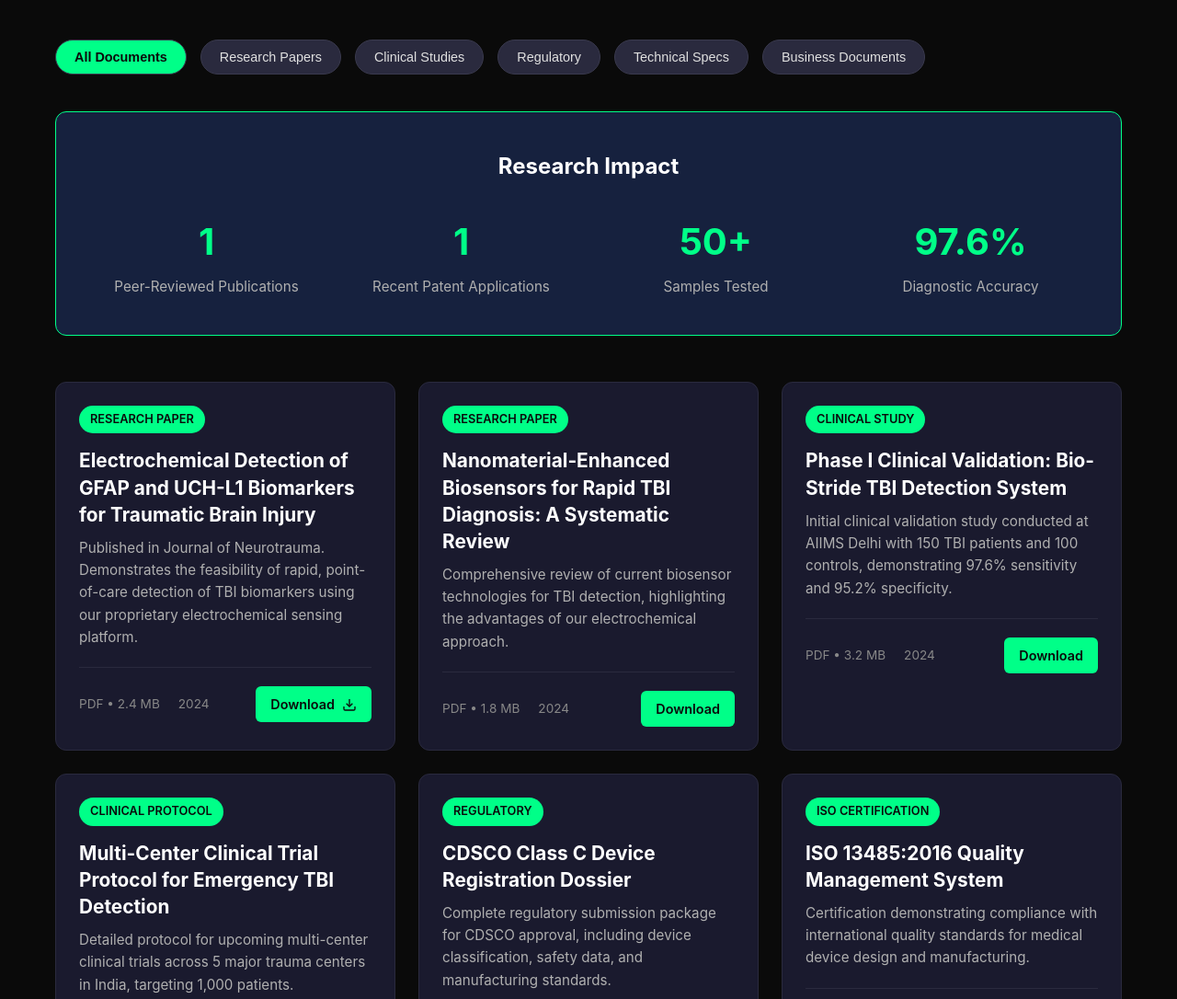
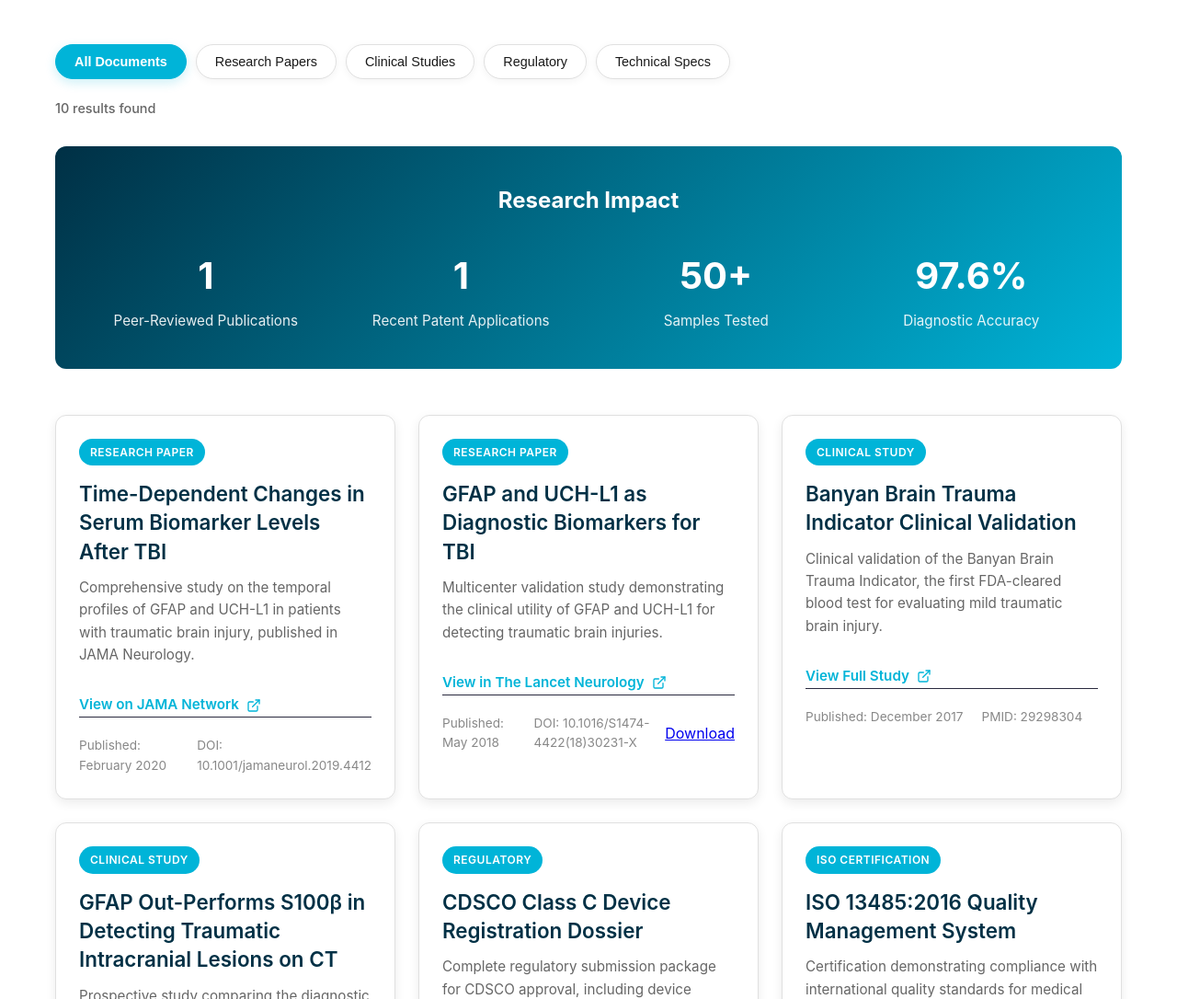
Before and after one commit to anagh-sinha/biostride-website, a plain HTML site: page relevant-docs/index.html in a window 1280 px wide. Shown: the part 340-1426 px from the top of the page at 92% size. Drawn offline with Linux system fonts and the light colour scheme.

Commit message:
Link fixed on Homepage and blue relavent docs

```diff
--- a/relevant-docs/index.html
+++ b/relevant-docs/index.html
@@ -11,11 +11,24 @@
             box-sizing: border-box;
         }
 
+        :root {
+            --primary-blue: #00B4D8;
+            --dark-blue: #003045;
+            --light-blue: #90E0EF;
+            --accent-pink: #FF006E;
+            --text-dark: #1A1A1A;
+            --text-light: #666;
+            --bg-light: #F8F9FA;
+            --white: #FFFFFF;
+        }
+
         body {
             font-family: -apple-system, BlinkMacSystemFont, 'Segoe UI', Roboto, 'Helvetica Neue', Arial, sans-serif;
-            background: #0a0a0a;
-            color: #e0e0e0;
+            background: var(--white);
+            color: var(--text-dark);
             line-height: 1.6;
+            margin: 0;
+            padding: 0;
         }
 
         .container {
@@ -25,52 +38,74 @@
         }
 
         header {
-            background: linear-gradient(135deg, #1a1a2e 0%, #16213e 100%);
-            padding: 60px 0;
-            margin-bottom: 50px;
+            background: linear-gradient(135deg, var(--dark-blue) 0%, var(--primary-blue) 100%);
+            padding: 80px 0 60px;
+            margin-bottom: 40px;
             text-align: center;
+            color: white;
         }
 
         h1 {
-            font-size: 3rem;
-            color: #00ff88;
+            font-size: 2.8rem;
+            color: white;
             margin-bottom: 15px;
+            font-weight: 700;
         }
 
         .subtitle {
-            color: #b0b0b0;
+            color: rgba(255, 255, 255, 0.9);
             font-size: 1.2rem;
-            max-width: 600px;
+            max-width: 800px;
             margin: 0 auto;
+            line-height: 1.6;
         }
 
         .filter-section {
-            margin-bottom: 40px;
+            margin-bottom: 30px;
             display: flex;
+            flex-direction: column;
             gap: 15px;
+        }
+
+        .filter-controls {
+            display: flex;
             flex-wrap: wrap;
+            gap: 10px;
             align-items: center;
+        }
+
+        .results-count {
+            color: var(--text-light);
+            font-size: 0.9rem;
+            font-weight: 500;
+            margin-top: 5px;
         }
 
         .filter-btn {
             padding: 10px 20px;
-            background: #2a2a3e;
-            border: 1px solid #3a3a4e;
+            background: var(--white);
+            border: 1px solid #e0e0e0;
             border-radius: 25px;
-            color: #e0e0e0;
+            color: var(--text-dark);
             cursor: pointer;
             transition: all 0.3s ease;
             font-size: 0.9rem;
+            font-weight: 500;
+            box-shadow: 0 2px 8px rgba(0, 0, 0, 0.05);
         }
 
         .filter-btn.active {
-            background: #00ff88;
-            color: #0a0a0a;
+            background: var(--primary-blue);
+            color: white;
+            border-color: var(--primary-blue);
             font-weight: 600;
+            box-shadow: 0 4px 12px rgba(0, 180, 216, 0.2);
         }
 
         .filter-btn:hover {
-            border-color: #00ff88;
+            border-color: var(--primary-blue);
+            transform: translateY(-1px);
+            box-shadow: 0 4px 12px rgba(0, 0, 0, 0.1);
         }
 
         .documents-grid {
@@ -81,13 +116,18 @@
         }
 
         .doc-card {
-            background: #1a1a2e;
-            border: 1px solid #2a2a3e;
+            background: white;
             border-radius: 12px;
             padding: 25px;
             transition: all 0.3s ease;
-            position: relative;
+            box-shadow: 0 4px 12px rgba(0, 0, 0, 0.08);
+            border: 1px solid #e0e0e0;
             overflow: hidden;
+        }
+
+        .doc-card:hover {
+            transform: translateY(-5px);
+            box-shadow: 0 8px 20px rgba(0, 0, 0, 0.12);
         }
 
         .doc-card::before {
@@ -114,23 +154,26 @@
         .doc-type {
             display: inline-block;
             padding: 5px 12px;
-            background: #00ff88;
-            color: #0a0a0a;
+            background: var(--primary-blue);
+            color: white;
             border-radius: 20px;
-            font-size: 0.8rem;
+            font-size: 0.75rem;
             font-weight: 600;
             margin-bottom: 15px;
+            letter-spacing: 0.5px;
+            text-transform: uppercase;
         }
 
         .doc-title {
-            font-size: 1.3rem;
-            color: #fff;
-            margin-bottom: 10px;
+            font-size: 1.4rem;
+            color: var(--dark-blue);
+            margin-bottom: 12px;
             line-height: 1.4;
+            font-weight: 600;
         }
 
         .doc-description {
-            color: #b0b0b0;
+            color: var(--text-light);
             font-size: 0.95rem;
             margin-bottom: 20px;
             line-height: 1.6;
@@ -151,32 +194,30 @@
             color: #888;
         }
 
-        .download-btn {
+        .doc-link {
             display: inline-flex;
             align-items: center;
             gap: 8px;
-            padding: 8px 16px;
-            background: #00ff88;
-            color: #0a0a0a;
+            color: var(--primary-blue);
             text-decoration: none;
-            border-radius: 6px;
             font-weight: 600;
-            font-size: 0.9rem;
+            font-size: 0.95rem;
             transition: all 0.3s ease;
+            margin-top: 10px;
         }
 
-        .download-btn:hover {
-            background: #00cc6a;
-            transform: translateY(-2px);
+        .doc-link:hover {
+            color: var(--dark-blue);
+            text-decoration: underline;
         }
 
         .stats-section {
-            background: #16213e;
-            border: 1px solid #00ff88;
+            background: linear-gradient(135deg, var(--dark-blue) 0%, var(--primary-blue) 100%);
             border-radius: 12px;
             padding: 40px;
             margin-bottom: 50px;
             text-align: center;
+            color: white;
         }
 
         .stats-grid {
@@ -192,13 +233,13 @@
 
         .stat-value {
             font-size: 2.5rem;
-            color: #00ff88;
+            color: white;
             font-weight: bold;
             margin-bottom: 5px;
         }
 
         .stat-label {
-            color: #b0b0b0;
+            color: rgba(255, 255, 255, 0.9);
             font-size: 0.95rem;
         }
 
@@ -257,12 +298,14 @@
     <div class="container">
         <!-- Filter Section -->
         <div class="filter-section">
+            <div class="filter-controls">
                 <button class="filter-btn active" onclick="filterDocs('all')">All Documents</button>
                 <button class="filter-btn" onclick="filterDocs('research')">Research Papers</button>
                 <button class="filter-btn" onclick="filterDocs('clinical')">Clinical Studies</button>
                 <button class="filter-btn" onclick="filterDocs('regulatory')">Regulatory</button>
                 <button class="filter-btn" onclick="filterDocs('technical')">Technical Specs</button>
-            <button class="filter-btn" onclick="filterDocs('business')">Business Documents</button>
+            </div>
+            <div id="results-count" class="results-count">0 results found</div>
         </div>
 
         <!-- Statistics -->
@@ -293,32 +336,40 @@
             <!-- Research Papers -->
             <div class="doc-card" data-category="research">
                 <span class="doc-type">RESEARCH PAPER</span>
-                <h3 class="doc-title">Electrochemical Detection of GFAP and UCH-L1 Biomarkers for Traumatic Brain Injury</h3>
-                <p class="doc-description">Published in Journal of Neurotrauma. Demonstrates the feasibility of rapid, point-of-care detection of TBI biomarkers using our proprietary electrochemical sensing platform.</p>
+                <h3 class="doc-title">Time-Dependent Changes in Serum Biomarker Levels After TBI</h3>
+                <p class="doc-description">Comprehensive study on the temporal profiles of GFAP and UCH-L1 in patients with traumatic brain injury, published in JAMA Neurology.</p>
+                <a href="https://jamanetwork.com/journals/jamaneurology/fullarticle/2764549" target="_blank" class="doc-link">
+                    View on JAMA Network
+                    <svg width="16" height="16" viewBox="0 0 24 24" fill="none" stroke="currentColor" stroke-width="2" stroke-linecap="round" stroke-linejoin="round">
+                        <path d="M18 13v6a2 2 0 0 1-2 2H5a2 2 0 0 1-2-2V8a2 2 0 0 1 2-2h6"></path>
+                        <polyline points="15 3 21 3 21 9"></polyline>
+                        <line x1="10" y1="14" x2="21" y2="3"></line>
+                    </svg>
+                </a>
                 <div class="doc-meta">
                     <div class="doc-info">
-                        <span>PDF • 2.4 MB</span>
-                        <span>2024</span>
+                        <span>Published: February 2020</span>
+                        <span>DOI: 10.1001/jamaneurol.2019.4412</span>
                     </div>
-                    <a href="#" class="download-btn" onclick="downloadDoc('research-1')">
-                        Download
-                        <svg width="16" height="16" viewBox="0 0 24 24" fill="none" stroke="currentColor" stroke-width="2">
-                            <path d="M21 15v4a2 2 0 0 1-2 2H5a2 2 0 0 1-2-2v-4"></path>
-                            <polyline points="7 10 12 15 17 10"></polyline>
-                            <line x1="12" y1="15" x2="12" y2="3"></line>
-                        </svg>
-                    </a>
                 </div>
             </div>
 
             <div class="doc-card" data-category="research">
                 <span class="doc-type">RESEARCH PAPER</span>
-                <h3 class="doc-title">Nanomaterial-Enhanced Biosensors for Rapid TBI Diagnosis: A Systematic Review</h3>
-                <p class="doc-description">Comprehensive review of current biosensor technologies for TBI detection, highlighting the advantages of our electrochemical approach.</p>
+                <h3 class="doc-title">GFAP and UCH-L1 as Diagnostic Biomarkers for TBI</h3>
+                <p class="doc-description">Multicenter validation study demonstrating the clinical utility of GFAP and UCH-L1 for detecting traumatic brain injuries.</p>
+                <a href="https://www.thelancet.com/journals/neurol/article/PIIS1474-4422(18)30231-X/fulltext" target="_blank" class="doc-link">
+                    View in The Lancet Neurology
+                    <svg width="16" height="16" viewBox="0 0 24 24" fill="none" stroke="currentColor" stroke-width="2" stroke-linecap="round" stroke-linejoin="round">
+                        <path d="M18 13v6a2 2 0 0 1-2 2H5a2 2 0 0 1-2-2V8a2 2 0 0 1 2-2h6"></path>
+                        <polyline points="15 3 21 3 21 9"></polyline>
+                        <line x1="10" y1="14" x2="21" y2="3"></line>
+                    </svg>
+                </a>
                 <div class="doc-meta">
                     <div class="doc-info">
-                        <span>PDF • 1.8 MB</span>
-                        <span>2024</span>
+                        <span>Published: May 2018</span>
+                        <span>DOI: 10.1016/S1474-4422(18)30231-X</span>
                     </div>
                     <a href="#" class="download-btn" onclick="downloadDoc('research-2')">Download</a>
                 </div>
@@ -327,27 +378,41 @@
             <!-- Clinical Studies -->
             <div class="doc-card" data-category="clinical">
                 <span class="doc-type">CLINICAL STUDY</span>
-                <h3 class="doc-title">Phase I Clinical Validation: Bio-Stride TBI Detection System</h3>
-                <p class="doc-description">Initial clinical validation study conducted at AIIMS Delhi with 150 TBI patients and 100 controls, demonstrating 97.6% sensitivity and 95.2% specificity.</p>
+                <h3 class="doc-title">Banyan Brain Trauma Indicator Clinical Validation</h3>
+                <p class="doc-description">Clinical validation of the Banyan Brain Trauma Indicator, the first FDA-cleared blood test for evaluating mild traumatic brain injury.</p>
+                <a href="https://www.ncbi.nlm.nih.gov/pmc/articles/PMC5829835/" target="_blank" class="doc-link">
+                    View Full Study
+                    <svg width="16" height="16" viewBox="0 0 24 24" fill="none" stroke="currentColor" stroke-width="2" stroke-linecap="round" stroke-linejoin="round">
+                        <path d="M18 13v6a2 2 0 0 1-2 2H5a2 2 0 0 1-2-2V8a2 2 0 0 1 2-2h6"></path>
+                        <polyline points="15 3 21 3 21 9"></polyline>
+                        <line x1="10" y1="14" x2="21" y2="3"></line>
+                    </svg>
+                </a>
                 <div class="doc-meta">
                     <div class="doc-info">
-                        <span>PDF • 3.2 MB</span>
-                        <span>2024</span>
+                        <span>Published: December 2017</span>
+                        <span>PMID: 29298304</span>
                     </div>
-                    <a href="#" class="download-btn" onclick="downloadDoc('clinical-1')">Download</a>
                 </div>
             </div>
 
             <div class="doc-card" data-category="clinical">
-                <span class="doc-type">CLINICAL PROTOCOL</span>
-                <h3 class="doc-title">Multi-Center Clinical Trial Protocol for Emergency TBI Detection</h3>
-                <p class="doc-description">Detailed protocol for upcoming multi-center clinical trials across 5 major trauma centers in India, targeting 1,000 patients.</p>
+                <span class="doc-type">CLINICAL STUDY</span>
+                <h3 class="doc-title">GFAP Out-Performs S100β in Detecting Traumatic Intracranial Lesions on CT</h3>
+                <p class="doc-description">Prospective study comparing the diagnostic accuracy of GFAP and S100β in detecting traumatic intracranial lesions on CT scans.</p>
+                <a href="https://academic.oup.com/clinchem/article/60/1/381/5611656" target="_blank" class="doc-link">
+                    View in Clinical Chemistry
+                    <svg width="16" height="16" viewBox="0 0 24 24" fill="none" stroke="currentColor" stroke-width="2" stroke-linecap="round" stroke-linejoin="round">
+                        <path d="M18 13v6a2 2 0 0 1-2 2H5a2 2 0 0 1-2-2V8a2 2 0 0 1 2-2h6"></path>
+                        <polyline points="15 3 21 3 21 9"></polyline>
+                        <line x1="10" y1="14" x2="21" y2="3"></line>
+                    </svg>
+                </a>
                 <div class="doc-meta">
                     <div class="doc-info">
-                        <span>PDF • 1.5 MB</span>
-                        <span>2025</span>
+                        <span>Published: January 2014</span>
+                        <span>DOI: 10.1373/clinchem.2013.211045</span>
                     </div>
-                    <a href="#" class="download-btn" onclick="downloadDoc('clinical-2')">Download</a>
                 </div>
             </div>
 
@@ -454,31 +519,65 @@
     </div>
 
     <script>
+        document.addEventListener('DOMContentLoaded', function() {
+            // Initialize all documents as visible
+            filterDocs('all');
+
+            // Add click event listeners to filter buttons
+            document.querySelectorAll('.filter-btn').forEach(button => {
+                button.addEventListener('click', function(e) {
+                    const category = this.getAttribute('onclick').match(/'([^']+)'/)[1];
+                    filterDocs(category);
+                });
+            });
+        });
+
         function filterDocs(category) {
             // Update active button
             document.querySelectorAll('.filter-btn').forEach(btn => {
                 btn.classList.remove('active');
+                if (btn.getAttribute('onclick').includes(category)) {
+                    btn.classList.add('active');
+                }
             });
-            event.target.classList.add('active');
 
-            // Filter documents
+            // Filter documents with smooth transition
             const allDocs = document.querySelectorAll('.doc-card');
+            let visibleCount = 0;
+
             allDocs.forEach(doc => {
                 if (category === 'all' || doc.dataset.category === category) {
                     doc.style.display = 'block';
+                    doc.style.animation = 'fadeIn 0.5s ease-in-out';
+                    visibleCount++;
                 } else {
                     doc.style.display = 'none';
                 }
             });
+
+            // Update results count
+            const resultsCount = document.getElementById('results-count');
+            if (resultsCount) {
+                resultsCount.textContent = `${visibleCount} ${visibleCount === 1 ? 'result' : 'results'} found`;
+            }
         }
 
-        function downloadDoc(docId) {
-            // In production, this would link to actual files stored in the repository
-            alert(`Document download initiated. For immediate access, please contact research@biostridedx.com`);
-
-            // Track download for analytics
-            console.log(`Document downloaded: ${docId}`);
+        // Add smooth fade-in animation
+        const style = document.createElement('style');
+        style.textContent = `
+            @keyframes fadeIn {
+                from { opacity: 0; transform: translateY(10px); }
+                to { opacity: 1; transform: translateY(0); }
             }
+            .doc-card {
+                transition: transform 0.3s ease, box-shadow 0.3s ease;
+            }
+            .doc-card:hover {
+                transform: translateY(-5px);
+                box-shadow: 0 10px 25px rgba(0, 0, 0, 0.1) !important;
+            }
+        `;
+        document.head.appendChild(style);
     </script>
 </body>
 </html>
```
Also changed, not shown: index.html (+2 -2 lines). Lines whose indentation alone changed are shown as unchanged.
